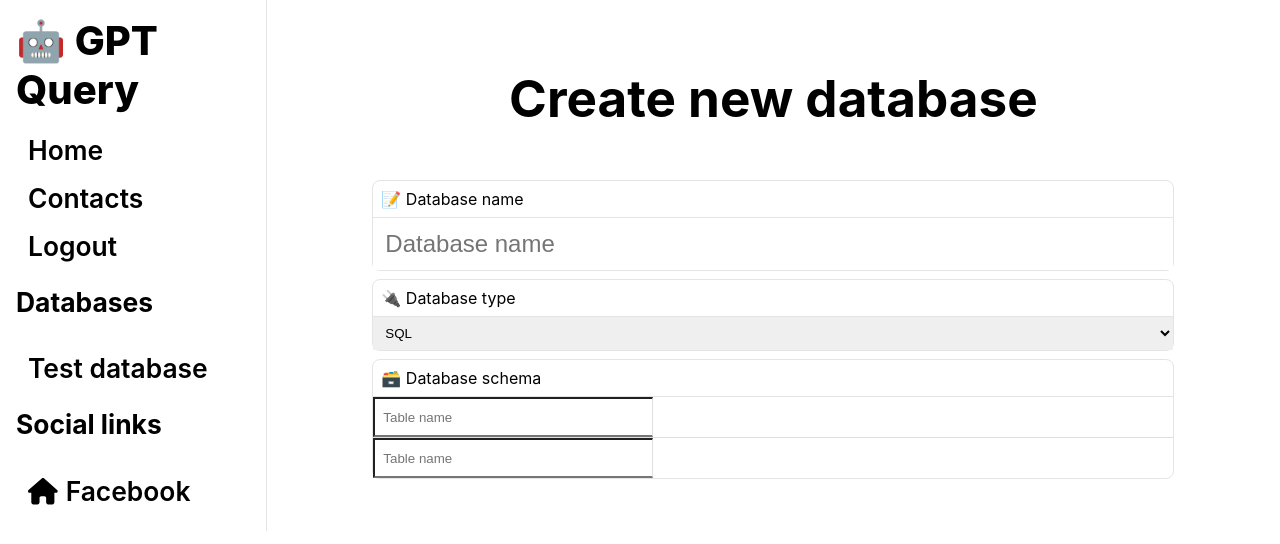
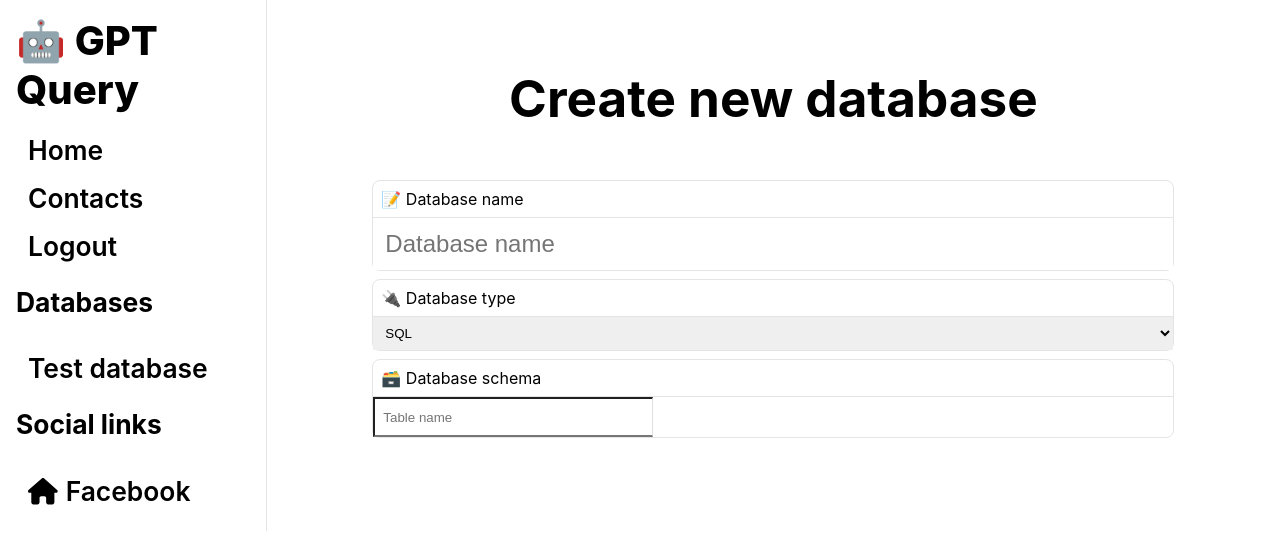
Before and after one commit to tanhtanh1505/gpt-query, a React (Create React App) app in the folder client/: page / in a window 1280 px wide. Both pictures are taken after a click on the button "New database". Shown: the top 544 px of the page. Built offline with nearby package versions, Linux system fonts and the light colour scheme; the HTML template or start-up script is replaced by a standard one.

Commit message:
feat: Add table if not empty

```diff
--- a/client/src/components/TableWithSchema/components/TableItem/index.js
+++ b/client/src/components/TableWithSchema/components/TableItem/index.js
@@ -4,13 +4,12 @@ import { useState } from 'react';
 
 const cx = classNames.bind(styles);
 
-function TableItem() {
+function TableItem({ updateData }) {
    const [tableName, setTableName] = useState();
    const [columns, setColumns] = useState([]);
 
    const addColumn = () => {
       setColumns([...columns, { name: '', type: '' }]);
-      console.log('addColumn', columns);
    };
 
    const removeEmptyColumns = (index) => {
@@ -18,6 +17,7 @@ function TableItem() {
       if (index !== columns.length - 1 && columns[index].name === '') {
          columns.splice(index, 1);
          setColumns([...columns]);
+         updateData({ name: tableName, columns: columns });
       }
    };
 
@@ -26,10 +26,12 @@ function TableItem() {
       if (index === columns.length - 1) {
          addColumn();
       } else setColumns([...columns]);
+      updateData({ name: tableName, columns: columns });
    };
 
    const handleChangeTableName = (event) => {
       setTableName(event.target.value);
+      updateData({ name: tableName, columns: columns });
       if (columns.length < 1) setColumns([{ name: '', type: '' }]);
    };
 
--- a/client/src/components/TableWithSchema/index.js
+++ b/client/src/components/TableWithSchema/index.js
@@ -1,4 +1,5 @@
 import classNames from 'classnames/bind';
+import { useEffect, useState } from 'react';
 import Table from '../Table';
 import TableItem from './components/TableItem';
 import styles from './TableWithSchema.module.scss';
@@ -6,11 +7,34 @@ import styles from './TableWithSchema.module.scss';
 const cx = classNames.bind(styles);
 
 function TableWithSchema({ icon, title, options }) {
+   const [tableItems, setTableItems] = useState([{ name: '', columns: { name: '', type: '' } }]);
+
+   useEffect(() => {
+      let existEmpty = false;
+      for (let i = 0; i < tableItems.length; i++) {
+         if (tableItems[i].name === '') {
+            existEmpty = true;
+            break;
+         }
+      }
+      if (!existEmpty) {
+         setTableItems([...tableItems, { name: '', columns: { name: '', type: '' } }]);
+      }
+   }, [tableItems]);
+
+   const updateTable = (index) => (value) => {
+      tableItems[index] = value;
+      setTableItems([...tableItems]);
+      console.log(tableItems);
+   };
+
    return (
       <Table icon={icon} title={title}>
          <center className={cx('wrapper')}>
-            <TableItem />
-            <TableItem />
+            {tableItems &&
+               tableItems.map((tableItem, index) => {
+                  return <TableItem key={index} updateData={updateTable(index)} />;
+               })}
          </center>
       </Table>
    );
```
